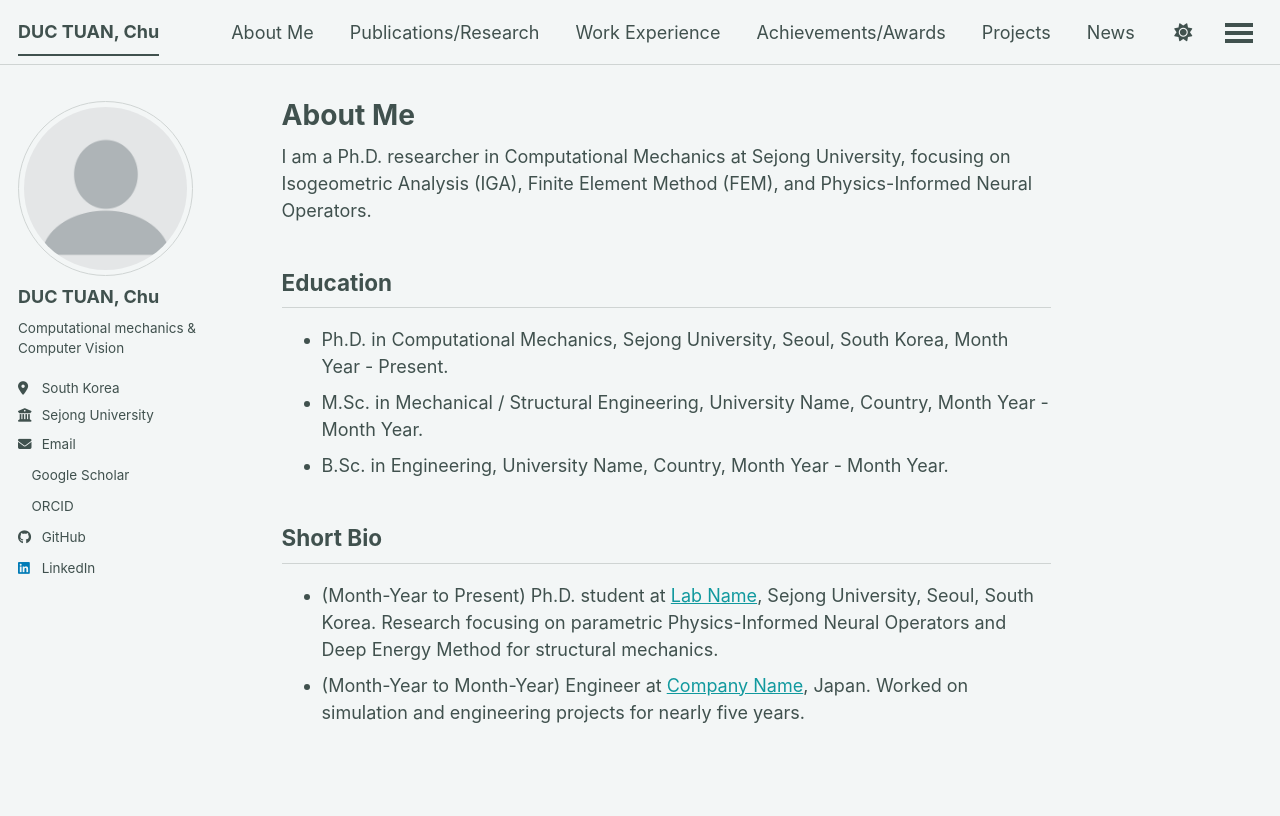
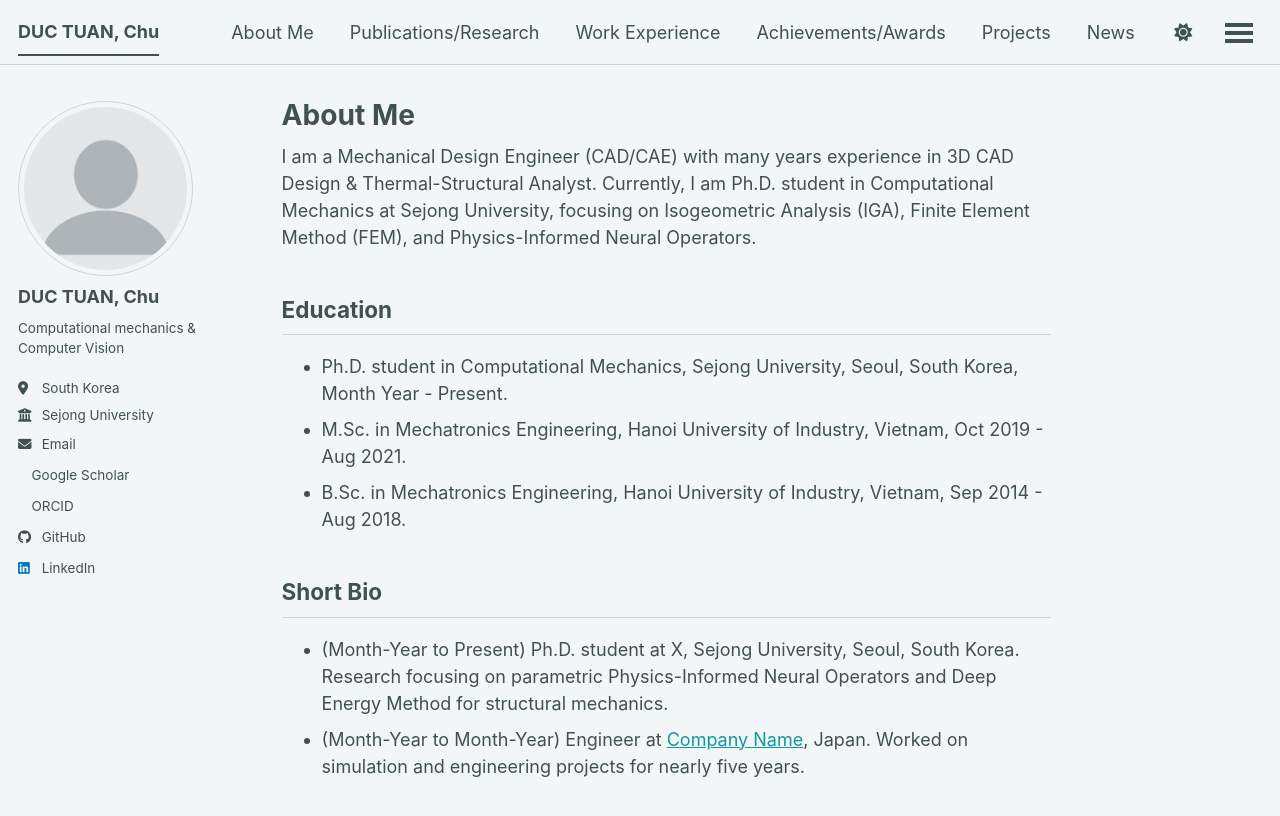
Before and after one commit to iumaimon/iumaimon.github.io, a Jekyll site: the page built from _pages/about.md, in a window 1280 px wide. Shown: the top 816 px of the page. Built offline with Jekyll 4.4.1, drawn with Linux system fonts in a browser that asks for light colours; a script bundle is joined from its source files by our own code; a style sheet for code colours, icons or effects is not loaded.

Commit message:
Update about.md

```diff
--- a/_pages/about.md
+++ b/_pages/about.md
@@ -7,15 +7,16 @@ redirect_from:
   - /about.html
 ---
 
-I am a Ph.D. researcher in Computational Mechanics at Sejong University, focusing on Isogeometric Analysis (IGA), Finite Element Method (FEM), and Physics-Informed Neural Operators.
+I am a Mechanical Design Engineer (CAD/CAE) with many years experience in 3D CAD Design & Thermal-Structural Analyst. Currently, I am Ph.D. student in Computational Mechanics at Sejong University, focusing on Isogeometric Analysis (IGA), Finite Element Method (FEM), and Physics-Informed Neural Operators.
+
 
 ## Education
 
-* Ph.D. in Computational Mechanics, Sejong University, Seoul, South Korea, Month Year - Present.
-* M.Sc. in Mechanical / Structural Engineering, University Name, Country, Month Year - Month Year.
-* B.Sc. in Engineering, University Name, Country, Month Year - Month Year.
+* Ph.D. student in Computational Mechanics, Sejong University, Seoul, South Korea, Month Year - Present.
+* M.Sc. in Mechatronics Engineering, Hanoi University of Industry, Vietnam, Oct 2019 - Aug 2021.
+* B.Sc. in Mechatronics Engineering, Hanoi University of Industry, Vietnam, Sep 2014 - Aug 2018.
 
 ## Short Bio
 
-* (Month-Year to Present) Ph.D. student at [Lab Name](https://example.com), Sejong University, Seoul, South Korea. Research focusing on parametric Physics-Informed Neural Operators and Deep Energy Method for structural mechanics.
+* (Month-Year to Present) Ph.D. student at X, Sejong University, Seoul, South Korea. Research focusing on parametric Physics-Informed Neural Operators and Deep Energy Method for structural mechanics.
 * (Month-Year to Month-Year) Engineer at [Company Name](https://example.com), Japan. Worked on simulation and engineering projects for nearly five years.
```
